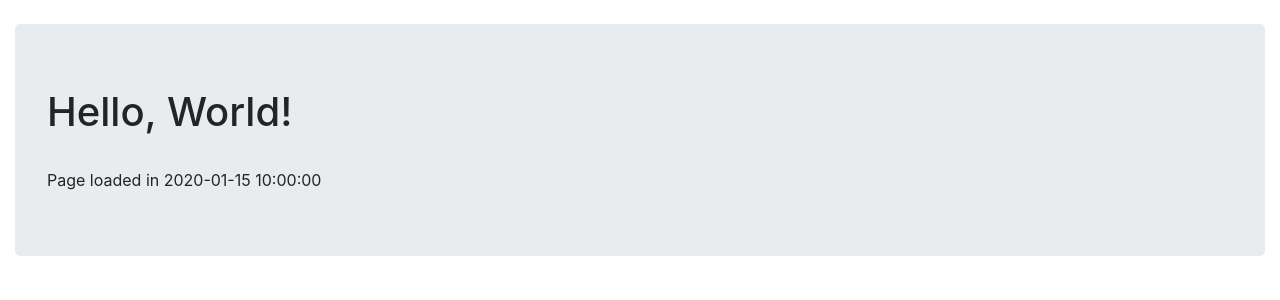
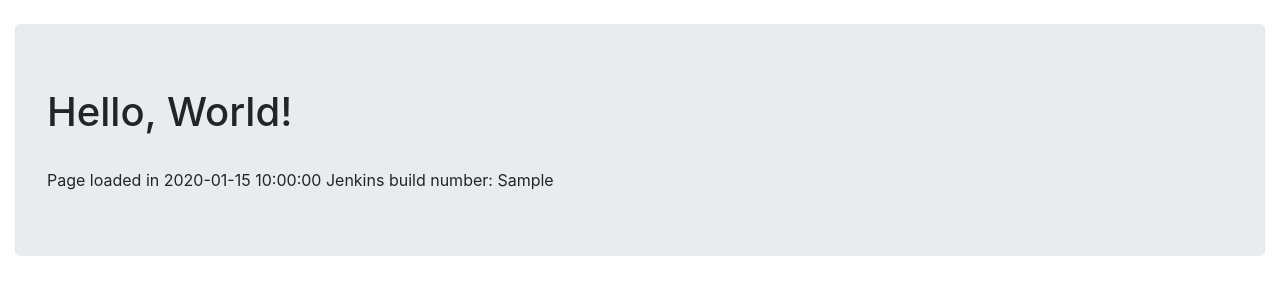
Before and after one commit to BaldrOdinson/mgf, a Flask app: template test_app/core/templates/core/index.html in a window 1280 px wide. Shown: the top 300 px of the page. Run offline with Flask 2, Linux system fonts and the light colour scheme; the template is opened without the code that fills it: most values are stand-ins (such as "Sample title", 1, 10 or a date in 2020); some libraries are stand-ins or nearby versions.

Commit message:
add build data to html

```diff
--- a/test_app/core/templates/core/index.html
+++ b/test_app/core/templates/core/index.html
@@ -17,6 +17,7 @@
         <h1>Hello, World!</h1>
         <br>
         Page loaded in {{time}}
+        Jenkins build number: {{build_no}}
       </div>
     </div>
   </body>
--- a/test_app/core/views.py
+++ b/test_app/core/views.py
@@ -1,3 +1,4 @@
+import os
 from flask import render_template, request, redirect, url_for, Blueprint
 from time import gmtime, strftime
 
@@ -6,5 +7,7 @@ core = Blueprint('core', __name__, template_folder='templates/core')
 @core.route('/')
 def index():
     time = str(strftime("%Y-%m-%d %H:%M:%S", gmtime()))
+    build_number = str(os.environ[BUILD_NUMBER])
     return render_template('index.html',
-                                time=time)
+                                time=time,
+                                build_no=build_number)
```
